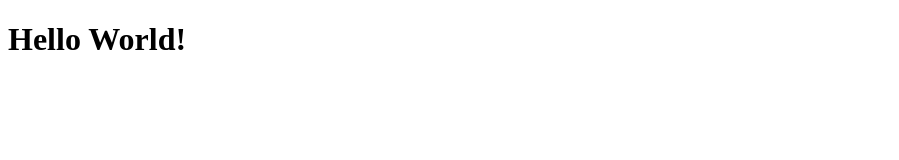
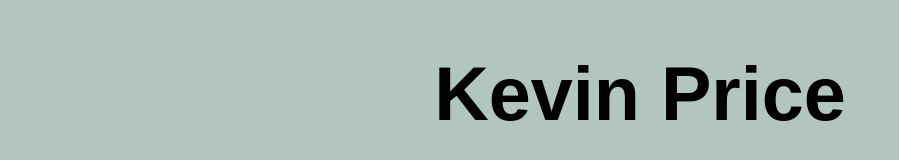
Before and after one commit to collegekevin/hey-look-at-me, a plain HTML site: page index.html in a window 1280 px wide. Shown: the whole page, without its empty margins (0-899 px from the left). Drawn offline with Linux system fonts and the light colour scheme.

Commit message:
add style.css, connect to index.html

```diff
--- a/index.html
+++ b/index.html
@@ -1,9 +1,10 @@
 <!DOCTYPE html>
 <html lang="en">
   <head>
+    <link rel="stylesheet" href="style.css" />
     <title>My Personal Website</title>
   </head>
   <body>
-    <h1>Hello World!</h1>
+    <h1>Kevin Price</h1>
   </body>
 </html>
--- /dev/null
+++ b/style.css
@@ -0,0 +1,7 @@
+body {
+    background: rgb(178, 198, 190);
+    text-align: center;
+    margin-top: 50px;
+    font-size: 1cm;
+    font-family: Arial, Helvetica, sans-serif;
+  }
```
